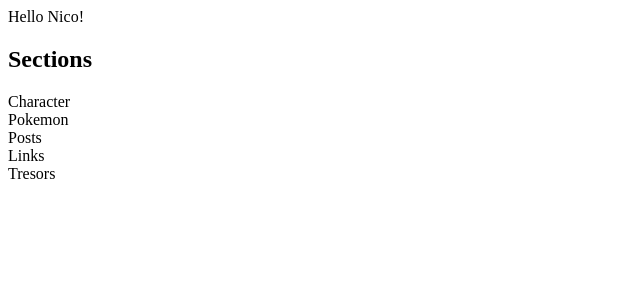
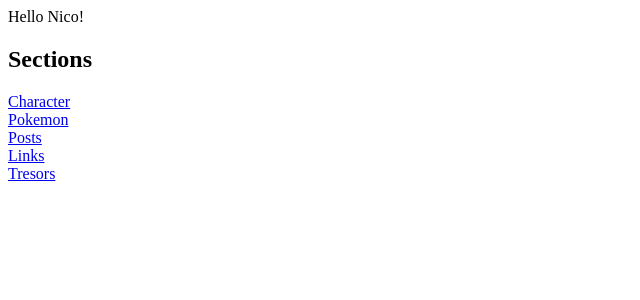
Before and after one commit to n-raymond/CharacterSheetDashboard, a React app: page / in a window 1280 px wide. Shown: the top 300 px of the page, without its empty margins (0-640 px from the left). Built offline with nearby package versions, Linux system fonts and the light colour scheme.

Commit message:
Navbar: add links

```diff
--- /dev/null
+++ b/components/Link.js
@@ -0,0 +1,14 @@
+/**
+ * Created by yann on 24/01/17.
+ */
+import React from 'react';
+
+class Link extends React.Component {
+  render() {
+    return (
+      <a href={this.props.to}>{this.props.children}</a>
+    );
+  }
+}
+
+export default Link;
--- a/components/Section.js
+++ b/components/Section.js
@@ -2,12 +2,15 @@
  * Created by yann on 24/01/17.
  */
 import React from 'react';
+import Link from  './Link';
 
 class Section extends React.Component {
   render() {
     return (
       <div>
-        {this.props.name}
+        <Link to={this.props.name} >
+          {this.props.name}
+        </Link>
       </div>
     );
   }
```
